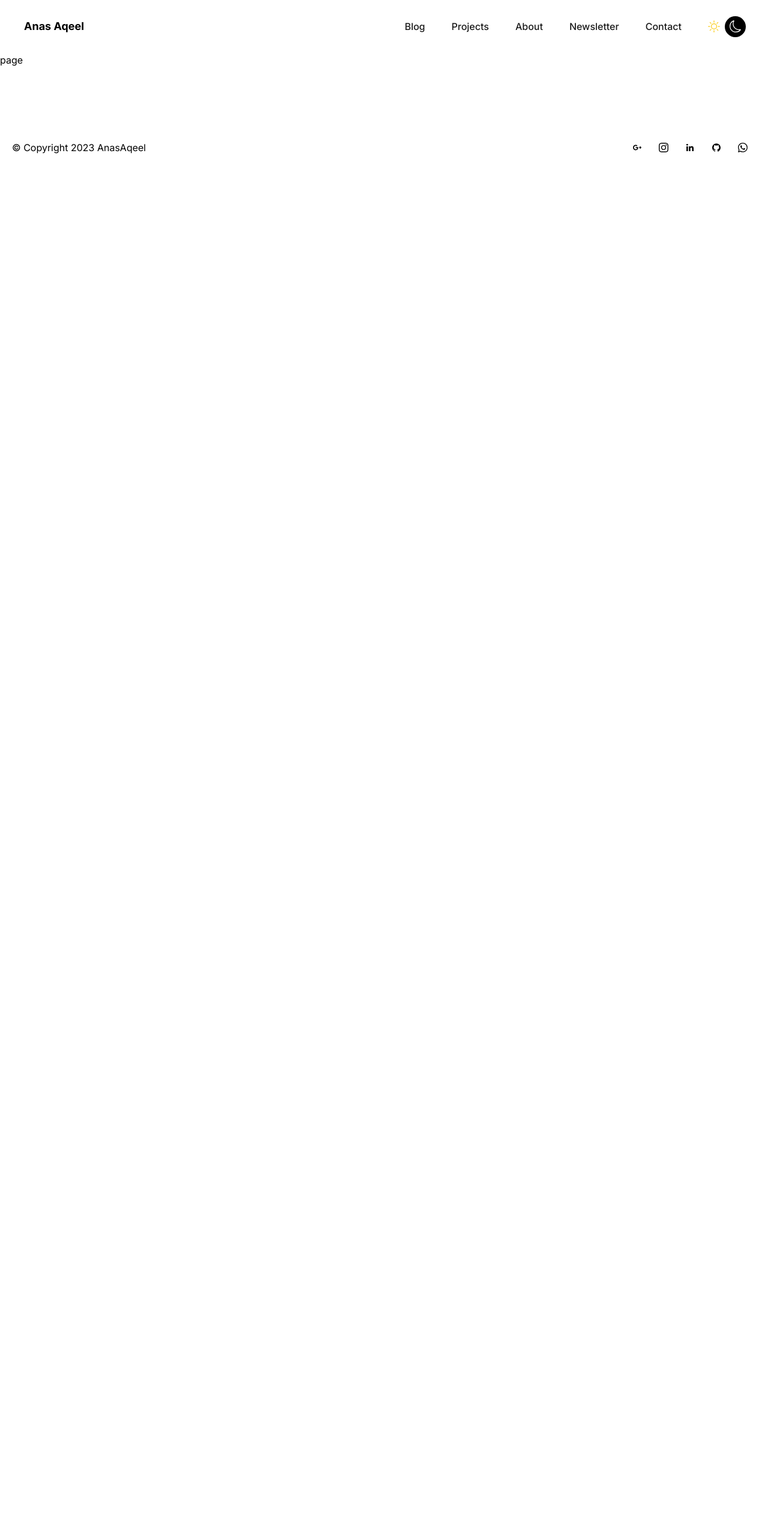
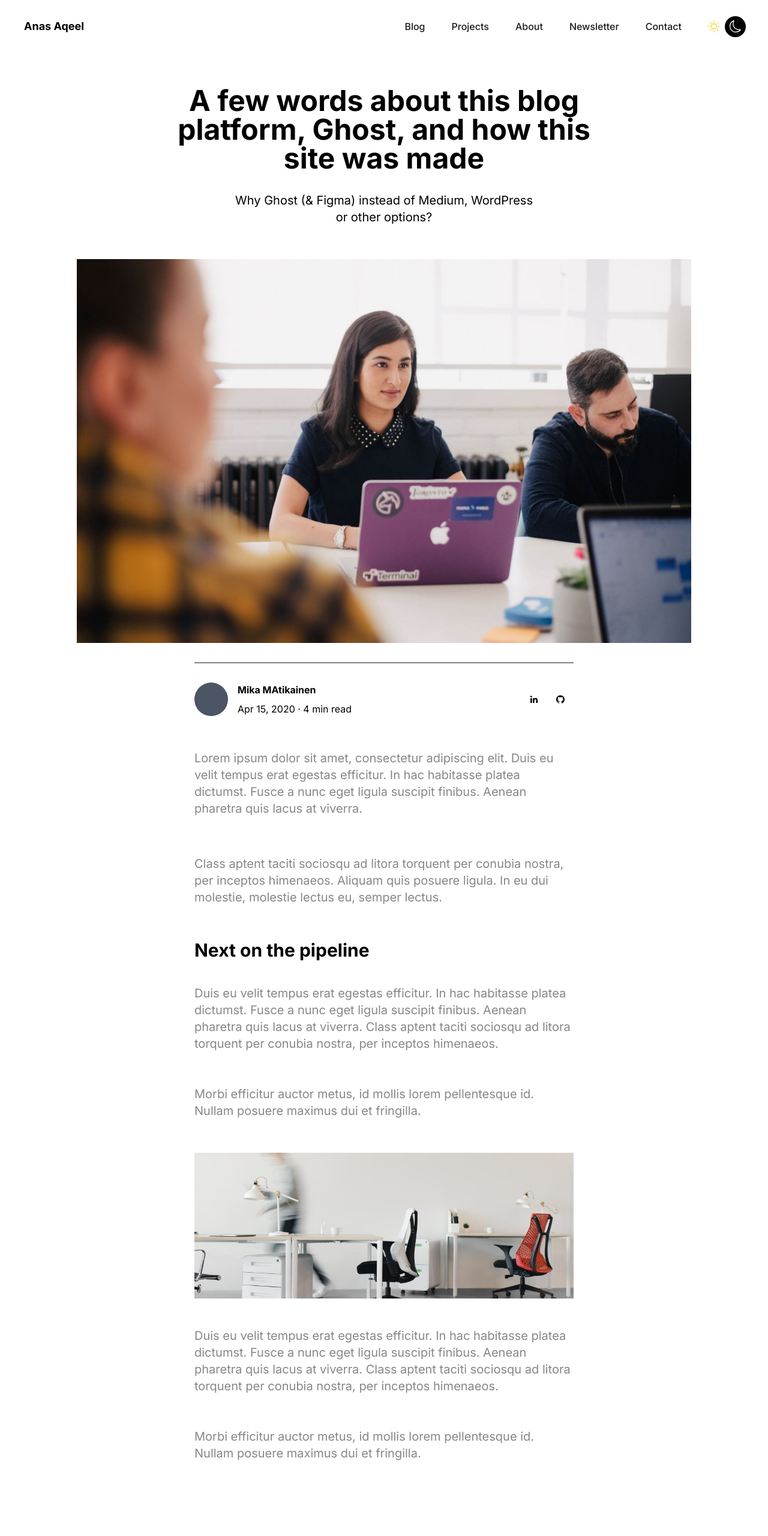
Before and after one commit to anas-aqeel/Blogs, a Next.js app: page /blogs/1 in a window 1280 px wide. Shown: the top 2561 px of the page at 60% size. Before the commit the page ends 800 px from the top, so only its background shows below. Built offline with nearby package versions, Linux system fonts and the light colour scheme.

Commit message:
Blog Page add

```diff
--- a/app/blogs/[slug]/page.tsx
+++ b/app/blogs/[slug]/page.tsx
@@ -1,8 +1,89 @@
+import { socialIcons } from '@/utils/socialIcons'
 import React from 'react'
 
 const page = () => {
   return (
-    <div>page</div>
+    <div className="blog-post mt-14">
+      {/* blog header */}
+      <div>
+        <div>
+          <h1 className="max-w-3xl mx-auto text-center text-3xl sm:text-4xl md:text-5xl font-bold">
+            A few words about this blog platform, Ghost, and how this site was
+            made
+          </h1>
+          <h3 className="max-w-lg mx-auto text-xl text-center mt-8">
+            Why Ghost (& Figma) instead of Medium, WordPress or other options?
+          </h3>
+          <img
+            className="max-w-5xl w-full mx-auto h-auto mt-14"
+            src="/images/blog2.svg"
+          />
+        </div>
+        <div className=" max-w-2xl mx-auto px-5">
+          <div className="my-8 h-0.5 w-full bg-[#878787]" />
+          <div className="flex w-full justify-between items-center">
+            <div className="flex items-center">
+              <div className="w-14 h-14 mr-4 rounded-full bg-gray-600"></div>
+              <div>
+                <h2 className="font-bold">Mika MAtikainen</h2>
+                <h3 className="font-normal mt-2">Apr 15, 2020 · 4 min read</h3>
+              </div>
+            </div>
+            <div className="flex justify-center">
+              {[...socialIcons.slice(2, 4)].map(({ Icon }) => (
+                <a
+                  href="#!"
+                  type="button"
+                  className="flex justify-center items-center m-1 h-9 w-9 rounded-full  uppercase leading-normal text-white transition duration-150 ease-in-out hover:bg-black hover:bg-opacity-5 focus:outline-none focus:ring-0"
+                  data-te-ripple-init=""
+                  data-te-ripple-color="light"
+                >
+                  <Icon className="text-black dark:text-white" />{' '}
+                </a>
+              ))}
+            </div>
+          </div>
+        </div>
+      </div>
+      {/* blog content */}
+      <div className="blog-content mt-14 max-w-2xl mx-auto px-5">
+        <p className="text-[#878787]  text-xl mb-16">
+          Lorem ipsum dolor sit amet, consectetur adipiscing elit. Duis eu velit
+          tempus erat egestas efficitur. In hac habitasse platea dictumst. Fusce
+          a nunc eget ligula suscipit finibus. Aenean pharetra quis lacus at
+          viverra.
+        </p>
+        <p className="text-[#878787]  text-xl mb-14">
+          Class aptent taciti sociosqu ad litora torquent per conubia nostra,
+          per inceptos himenaeos. Aliquam quis posuere ligula. In eu dui
+          molestie, molestie lectus eu, semper lectus.
+        </p>
+        <h2 className="  mb-10 text-3xl font-bold">
+          Next on the pipeline
+        </h2>
+        <p className="text-[#878787]  text-xl mb-14">
+          Duis eu velit tempus erat egestas efficitur. In hac habitasse platea
+          dictumst. Fusce a nunc eget ligula suscipit finibus. Aenean pharetra
+          quis lacus at viverra. Class aptent taciti sociosqu ad litora torquent
+          per conubia nostra, per inceptos himenaeos.
+        </p>
+        <p className="text-[#878787] text-xl mb-14">
+          Morbi efficitur auctor metus, id mollis lorem pellentesque id. Nullam
+          posuere maximus dui et fringilla.{' '}
+        </p>
+        <img src='/images/blog.svg' className='w-full h-auto mb-12'/>
+        <p className="text-[#878787]  text-xl mb-14">
+          Duis eu velit tempus erat egestas efficitur. In hac habitasse platea
+          dictumst. Fusce a nunc eget ligula suscipit finibus. Aenean pharetra
+          quis lacus at viverra. Class aptent taciti sociosqu ad litora torquent
+          per conubia nostra, per inceptos himenaeos.
+        </p>
+        <p className="text-[#878787] text-xl mb-14">
+          Morbi efficitur auctor metus, id mollis lorem pellentesque id. Nullam
+          posuere maximus dui et fringilla.{' '}
+        </p>
+      </div>
+    </div>
   )
 }
 
```
